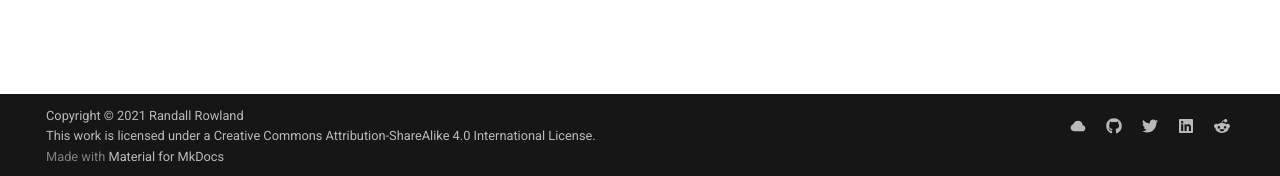
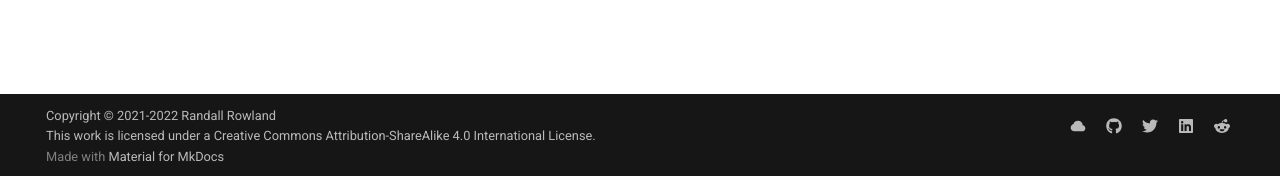
Before and after one commit to rowland007/Cyber-Playbook, an MkDocs documentation site: the page built from docs/data/index.md, in a window 1280 px wide. Shown: the part 721-897 px from the top of the page. Built offline with MkDocs 1.6.1 and Material for MkDocs 9.7.7, drawn with Linux system fonts in a browser that asks for light colours.

Commit message:
Update copyright info and site description
New year new dates. Also noticed the site description was from another site so updated it so the robots can accurately describe the site.

```diff
--- a/mkdocs.yml
+++ b/mkdocs.yml
@@ -1,6 +1,6 @@
 # Project information
 site_name: 'Cyber Playbook'
-site_description: 'Information on how to contribute to my projects'
+site_description: 'Playbooks are used by cybersecurity professionals to store or encapsulate knowledge on cybersecurity topics and tactics.'
 site_author: 'Randy Rowland'
 site_url: 'https://rowland007.github.io/Cyber-Playbook/'
 
@@ -9,7 +9,7 @@
 repo_url: 'https://github.com/rowland007/'
 
 # Copyright
-copyright: 'Copyright &copy; 2021 Randall Rowland<br>This work is licensed under a Creative Commons Attribution-ShareAlike 4.0 International License.'
+copyright: 'Copyright &copy; 2021-2022 Randall Rowland<br>This work is licensed under a Creative Commons Attribution-ShareAlike 4.0 International License.'
 
 # Navigation Menu
 nav:
```
